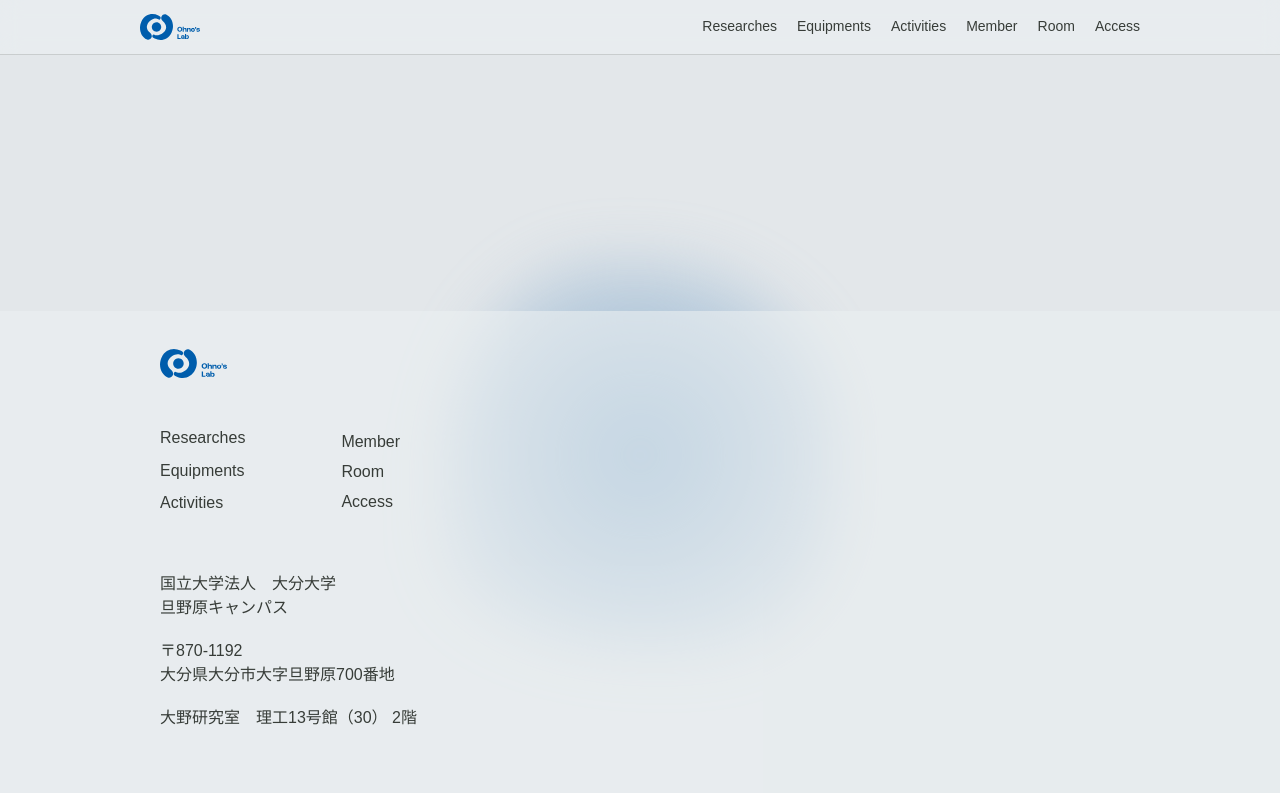
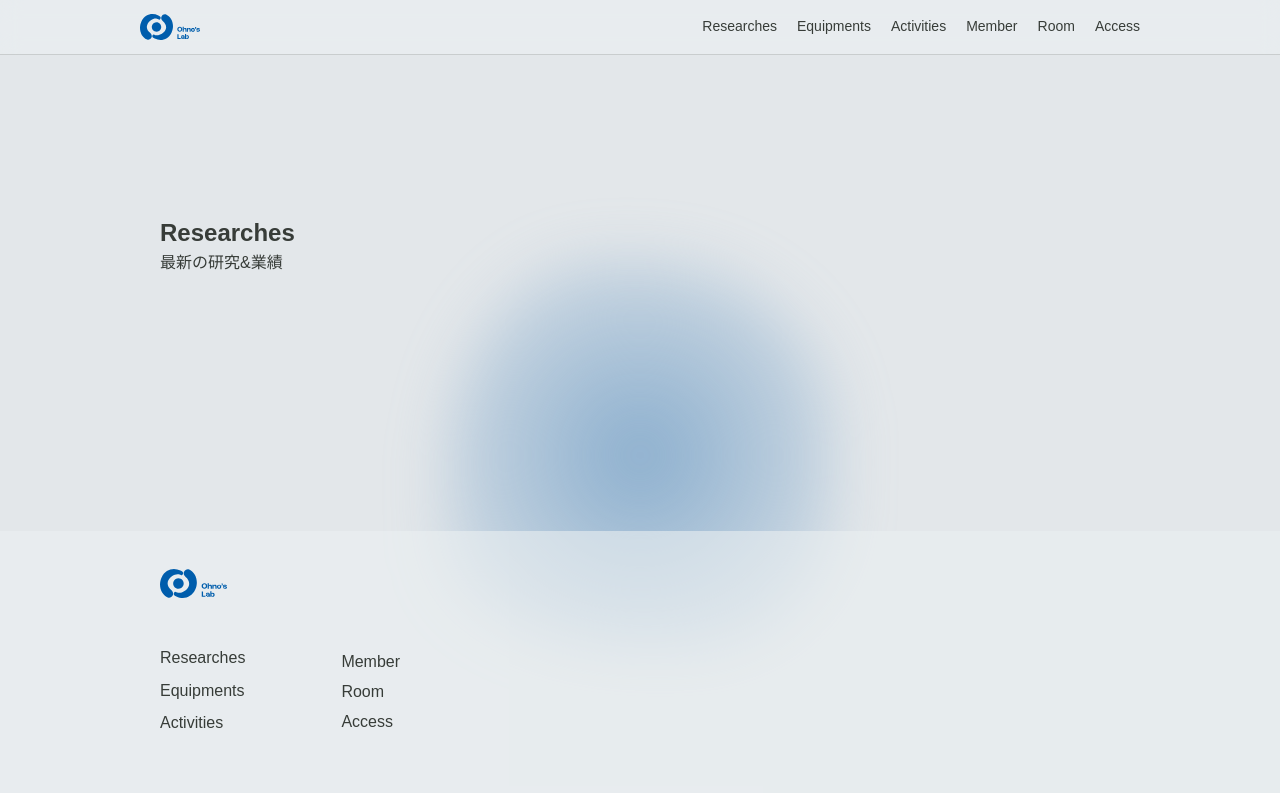
Before and after one commit to svertkatter/ohnolab3, a Nuxt app: page /researches in a window 1280 px wide. Shown: the top 793 px of the page. Built offline with nearby package versions, Linux system fonts and the light colour scheme; a web font is replaced by a local one.

Commit message:
chore: :pencil2: researchesページの編集

```diff
--- a/pages/researches/index.vue
+++ b/pages/researches/index.vue
@@ -1,2 +1,10 @@
 <template>
+    <article class="container">
+        <div class="section">
+            <div class="section-title">
+                <h2>Researches</h2>
+                <p>最新の研究&業績</p>
+            </div>
+        </div>
+    </article>
 </template>
```
